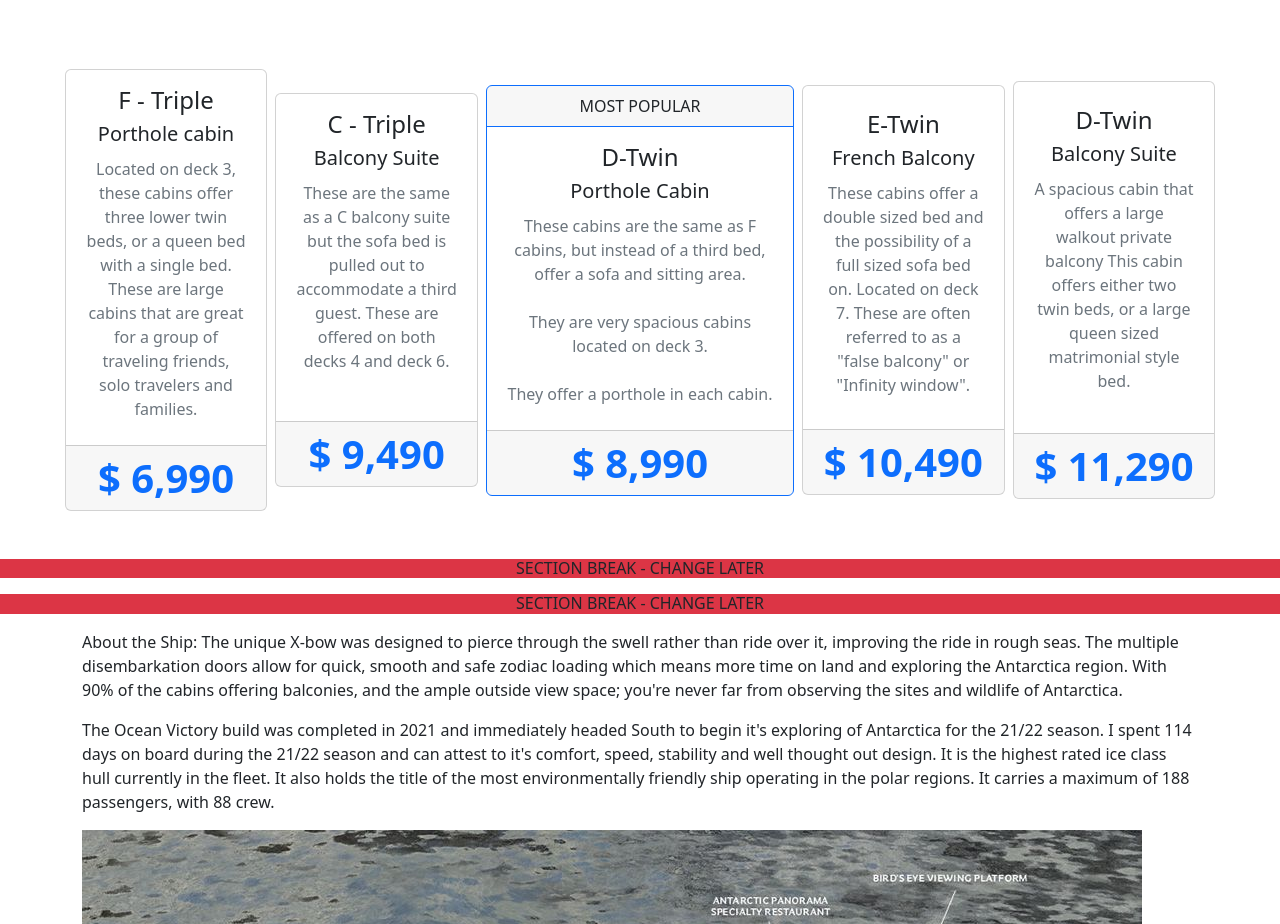
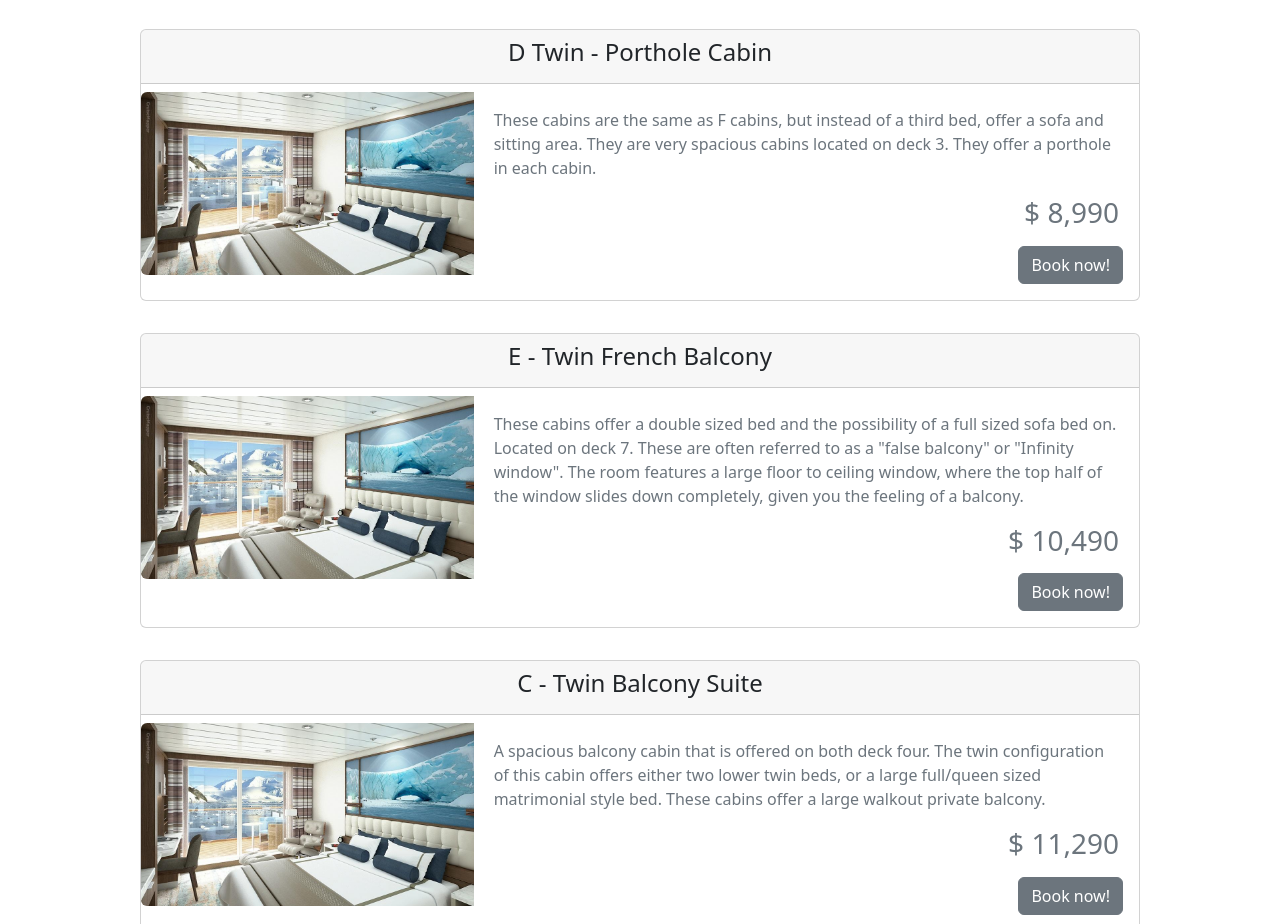
Before and after one commit to rnisiide/joe-musgrove, a website: page index.html in a window 1280 px wide. Shown: the part 3031-3955 px from the top of the page. Drawn offline with nearby package versions, Linux system fonts and the light colour scheme.

Commit message:
fixed map on smaller widths. fixed all cards

```diff
--- a/index.html
+++ b/index.html
@@ -116,12 +116,12 @@
 
      <h1 class="h6 my-3 text-center bg-danger">SECTION BREAK - DURATION AND ITINERARY - CHANGE LATER</h1>
 
-     <div class="container d-flex">
-        <div class="map-picture m-3">
+     <div class="container d-flex" id="map-picture">
+        <div class="m-3">
             <img src="./images/travel-map.webp" alt="">
         </div>
         <div class="picture-text my-3">
-            <p>We're so excited you will be joining us on this amazing Adventure. Not only will you get to explore the most remote place on Earth, but you'll be supporting a great cause as well.</p>
+            <p><strong>We're so excited you will be joining us on this amazing Adventure.</strong> Not only will you get to explore the most remote place on Earth, but you'll be supporting a great cause as well.</p>
 
             <p>This trip does not include a charter flight option, which is by design. We feel that constrciting our guests to a set flight date, limits their freedom to travel at their own pace. There are parts of Argentina, Chile and Patagonia that are well worth visiting if you have the time. Even spending a few extra days in Ushuaia before or after you trip are days well spent. We are more than happy to help you book flights if you need assistance. However this guide should be a great starting point for you to understand how to get to Ushuaia, where to stay, and what you may enjoy doing while there. </p>
 
@@ -323,10 +323,9 @@
                 <a href="">CLICK HERE FOR DECK PLAN</a>
             </div>
 
-
           <div class="container d-flex justify-content-around">
               <div class="card my-3 d-flex" style="max-width: 1000px;">
-                <div class="card-header text-center"> <h4 class="card-title">F - Triple</h4></div>
+                <div class="card-header text-center"> <h4 class="card-title">F Triple - Porthole Cabin</h4></div>
                 <div class="row g-0">
                   <div class="col-md-4">
                     <img src="./images/ocean-victory-cabin.jpg" class="my-2 img-fluid rounded-start" alt="Ocean Victory Cabin">
@@ -339,84 +338,84 @@
                     </div>
                   </div>
                 </div>
-
               </div>
           </div>
 
+          <div class="container d-flex justify-content-around">
+            <div class="card my-3 d-flex" style="max-width: 1000px;">
+              <div class="card-header text-center"> <h4 class="card-title">D Twin - Porthole Cabin</h4></div>
+              <div class="row g-0">
+                <div class="col-md-4">
+                  <img src="./images/ocean-victory-cabin.jpg" class="my-2 img-fluid rounded-start" alt="Ocean Victory Cabin">
+                </div>
+                <div class="col-md-8">
+                  <div class="card-body">
+                      <p class="card-text my-2 mx-1 text-muted "> These cabins are the same as F cabins, but instead of a third bed, offer a sofa and sitting area. They are very spacious cabins located on deck 3. They offer a porthole in each cabin. </p>
+                      <p class="h3 my-3 mx-1 text-muted text-end"> $ 8,990</p>
+                      <div class="d-flex justify-content-end"><button class="btn btn-secondary">Book now!</button></div>
+                  </div>
+                </div>
+              </div>
+            </div>
+        </div>
 
-            <div class="row card-deck my-5 align-items-center justify-content-center g-2">
+        <div class="container d-flex justify-content-around">
+            <div class="card my-3 d-flex" style="max-width: 1000px;">
+              <div class="card-header text-center"> <h4 class="card-title"> E - Twin French Balcony </h4></div>
+              <div class="row g-0">
+                <div class="col-md-4">
+                  <img src="./images/ocean-victory-cabin.jpg" class="my-2 img-fluid rounded-start" alt="Ocean Victory Cabin">
+                </div>
+                <div class="col-md-8">
+                  <div class="card-body">
+                      <p class="card-text my-2 mx-1 text-muted "> These cabins offer a double sized bed and the possibility of a full sized sofa bed on. Located on deck 7. These are often referred to as a "false balcony" or "Infinity window". The room features a large floor to ceiling window, where the top half of the window slides down completely, given you the feeling of a balcony. </p>
+                      <p class="h3 my-3 mx-1 text-muted text-end"> $ 10,490 </p>
+                      <div class="d-flex justify-content-end"><button class="btn btn-secondary">Book now!</button></div>
+                  </div>
+                </div>
+              </div>
+            </div>
+        </div>
 
-                <div class="col-8 col-xl-2">
-                    <div class="card h-100">
-                        <div class="card-body text-center ">
-                            <h4 class="card-title">F - Triple</h4>
-                            <p class="lead card-subtitle"> Porthole cabin </p>
-                            <p class="card-text my-2 mx-1 text-muted "> Located on deck 3, these cabins offer three lower twin beds, or a queen bed with a single bed. These are large cabins that are great for a group of traveling friends, solo travelers and families.</p>
-                        </div>
-                        <div class="card-footer display-6 text-primary fw-bold text-center"> $ 6,990</div>
-                    </div>
+        <div class="container d-flex justify-content-around">
+            <div class="card my-3 d-flex" style="max-width: 1000px;">
+              <div class="card-header text-center"> <h4 class="card-title">C - Twin Balcony Suite</h4></div>
+              <div class="row g-0">
+                <div class="col-md-4">
+                  <img src="./images/ocean-victory-cabin.jpg" class="my-2 img-fluid rounded-start" alt="Ocean Victory Cabin">
                 </div>
+                <div class="col-md-8">
+                  <div class="card-body">
+                      <p class="card-text my-2 mx-1 text-muted "> A spacious balcony cabin that is offered on both deck four. The twin configuration of this cabin offers either two lower twin beds, or a large full/queen sized matrimonial style bed. These cabins offer a large walkout private balcony. </p>
+                      <p class="h3 my-3 mx-1 text-muted text-end"> $ 11,290</p>
+                      <div class="d-flex justify-content-end"><button class="btn btn-secondary">Book now!</button></div>
+                  </div>
+                </div>
+              </div>
+            </div>
+        </div>
+
+        <div class="container d-flex justify-content-around">
+            <div class="card my-3 d-flex" style="max-width: 1000px;">
+              <div class="card-header text-center"> <h4 class="card-title">CT -Triple Balcony Suite</h4></div>
+              <div class="row g-0">
+                <div class="col-md-4">
+                  <img src="./images/ocean-victory-cabin.jpg" class="my-2 img-fluid rounded-start" alt="Ocean Victory Cabin">
+                </div>
+                <div class="col-md-8">
+                  <div class="card-body">
+                      <p class="card-text my-2 mx-1 text-muted "> These are the same as a C balcony suite but the sofa bed is pulled out to accommodate a third guest. These are offered on both decks 4 and deck 6. </p>
+                      <p class="h3 my-3 mx-1 text-muted text-end"> $ 6,990</p>
+                      <div class="d-flex justify-content-end"><button class="btn btn-secondary">Book now!</button></div>
+                  </div>
+                </div>
+              </div>
+            </div>
+        </div>
 
 
-                <div class="col-8 col-xl-2">
-                    <div class="card h-100">
-                        <div class="card-body text-center">
-                            <h4 class="card-title">C - Triple</h4>
-                            <p class="lead card-subtitle"> Balcony Suite </p>
-                            <p class="card-text my-2 mx-1 text-muted">
-                                These are the same as a  C balcony suite but the sofa bed is pulled out to accommodate a third guest. These are offered on both decks 4 and deck 6.<br><br>
-                            </p>
-                        </div>
-                        <div class="card-footer display-6 text-primary fw-bold text-center"> $ 9,490</div>
-                    </div>
-                </div>
-
-                <div class="col-9 col-xl-3" id="mostpopular">
-                    <div class="card border-primary border-2 ">
-                        <div class="card-header border-primary text-center"> MOST POPULAR </div>
-                        <div class="card-body text-center py-6">
-                            <h4 class="card-title">D-Twin</h4>
-                            <p class="lead card-subtitle"> Porthole Cabin</p>
-                            <p class="card-text my-2 mx-1 text-muted ">
-                                These cabins are the same as F cabins, but instead of a third bed, offer a sofa and sitting area.
-                                <br><br>They are very spacious cabins located on deck 3.
-                                <br><br>They offer a porthole in each cabin.
-                            </p>
-                        </div>
-                        <div class="card-footer display-6 text-primary fw-bold text-center"> $ 8,990 </div>
-                    </div>
-                </div>
 
 
-                <div class="col-8 col-xl-2">
-                    <div class="card h-100">
-                        <div class="card-body text-center py-4">
-                            <h4 class="card-title">E-Twin </h4>
-                            <p class="lead card-subtitle"> French Balcony </p>
-                            <p class="card-text my-2 mx-1 text-muted ">
-                                These cabins offer a double sized bed and the possibility of a full sized sofa bed on. Located on deck 7. These are often referred to as a "false balcony" or "Infinity window".
-                            </p>
-                        </div>
-                        <div class="card-footer display-6 text-primary fw-bold text-center"> $ 10,490</div>
-                    </div>
-                </div>
-
-
-                <div class="col-8 col-xl-2">
-                    <div class="card h-100">
-                        <div class="card-body text-center py-4">
-                            <h4 class="card-title">D-Twin</h4>
-                            <p class="lead card-subtitle"> Balcony Suite </p>
-                            <p class="card-text my-2 mx-1 text-muted d-none d-lg-block">
-                                A spacious cabin that offers a large walkout private balcony This cabin offers either two twin beds, or a large queen sized matrimonial style bed.
-                                </p>
-                            </p>
-                        </div>
-                        <div class="card-footer display-6 text-primary fw-bold text-center"> $  11,290 </div>
-                    </div>
-                </div>
-
-            </div>
 
        </div>
    </section>
--- a/styles.css
+++ b/styles.css
@@ -0,0 +1,8 @@
+@media screen and (max-width: 1000px) {
+
+#map-picture {
+    display: flex;
+    flex-direction: column;
+
+}
+}
```
